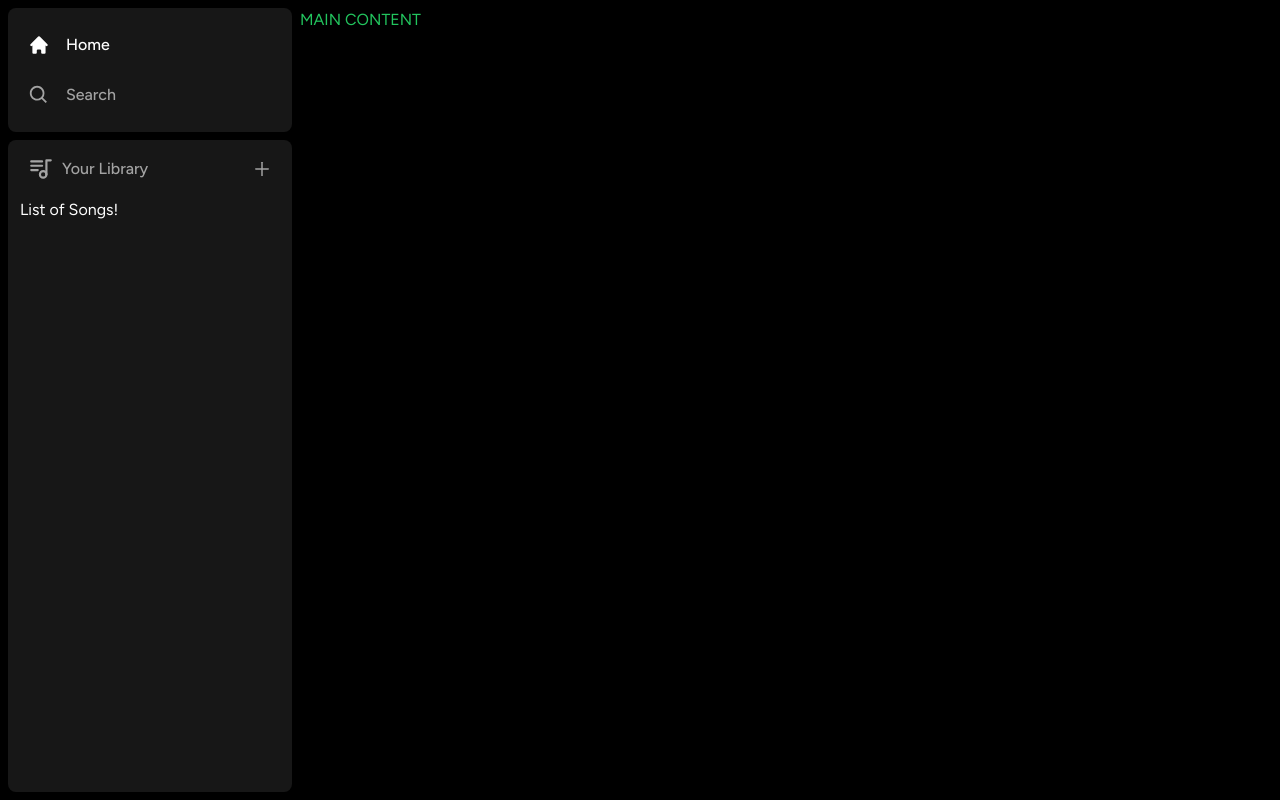
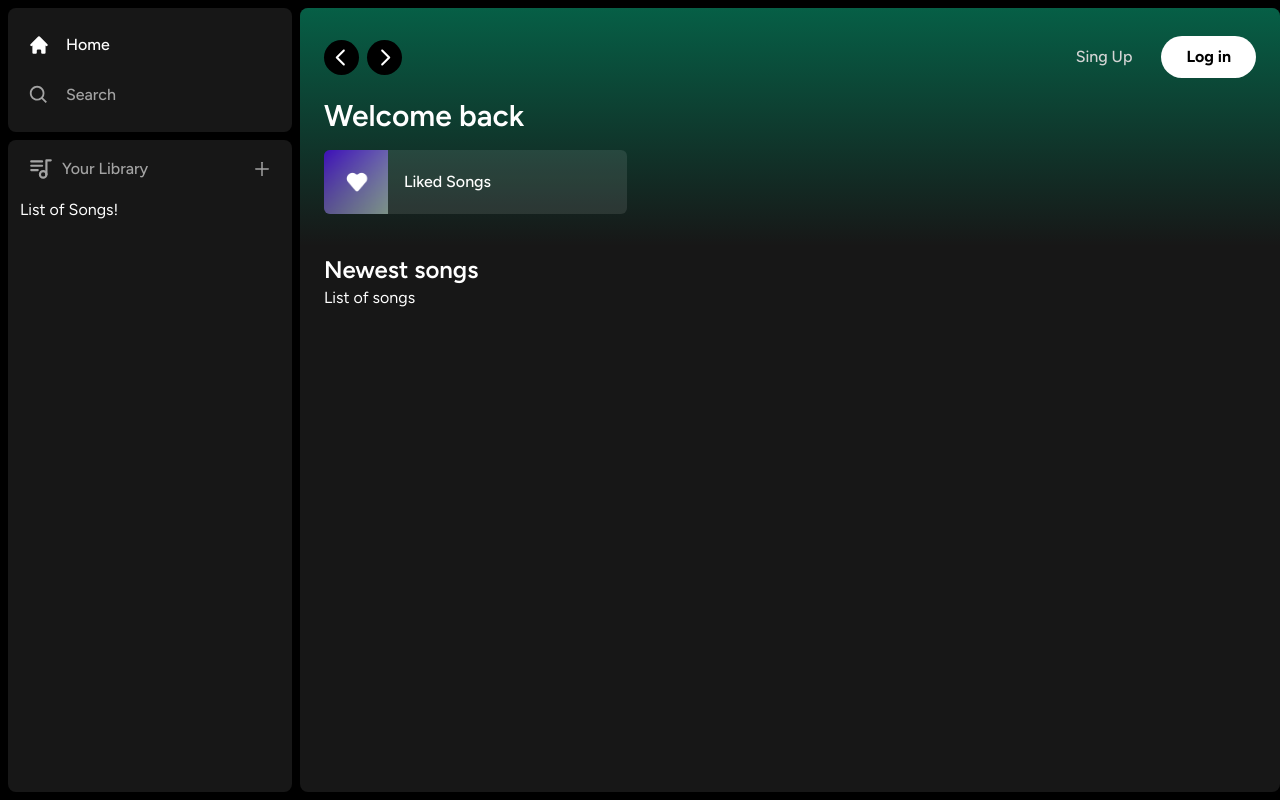
Before and after one commit to MilosDanilovic98/spotify-clone, a Next.js app: page / in a window 1280 px wide. Built offline with nearby package versions, Linux system fonts and the light colour scheme.

Commit message:
feature:Add Header

```diff
--- a/app/(site)/page.tsx
+++ b/app/(site)/page.tsx
@@ -1,9 +1,31 @@
-
+import Header from "@/components/Header";
+import ListItem from "@/components/ListItem";
 
 export default function Home() {
   return (
-    <main className="text-green-500">
-     MAIN CONTENT
+    <main className="bg-neutral-900 rounded-lg h-full w-full overflow-hidden overflow-y-auto">
+      <Header>
+        <div className="mb-2">
+          <h1 className="text-white text-3xl font-semibold">Welcome back</h1>
+          <div className="grid grid-cols-1 sm:grid-cols-2 xl:grid-cols-3 2xl:grid-cols-4 gap-3 mt-4">
+            <ListItem
+              image="/images/liked.png"
+              name={"Liked Songs"}
+              href={"liked"}
+            />
+          </div>
+        </div>
+      </Header>
+      <div className="mt-2 mb-7 px-6">
+        <div className="flex justify-between items-center">
+            <h1 className="text-white text-2xl font-semibold">
+                Newest songs
+            </h1>
+        </div>
+          <div>
+              List of songs
+          </div>
+      </div>
     </main>
-  )
+  );
 }
--- /dev/null
+++ b/components/Button.tsx
@@ -0,0 +1,23 @@
+import React, { forwardRef } from "react";
+import { twMerge } from "tailwind-merge";
+interface ButtonProps extends React.ButtonHTMLAttributes<HTMLButtonElement> {}
+const Button = forwardRef<HTMLButtonElement, ButtonProps>(
+  ({ className, children, disabled, type = "button", ...props }, ref) => {
+    return (
+      <button
+        type={type}
+        className={twMerge(
+          "w-full rounded-full bg-green-500 border border-transparent px-3 py-3 disabled:cursor-not-allowed disabled:opacity-50 text-black font-bold hover:opacity-75 transition ",
+          className
+        )}
+        disabled={disabled}
+        ref={ref}
+        {...props}
+      >
+        {children}
+      </button>
+    );
+  }
+);
+Button.displayName = "Button";
+export default Button;
--- /dev/null
+++ b/components/Header.tsx
@@ -0,0 +1,68 @@
+"use client";
+import React from "react";
+import { useRouter } from "next/navigation";
+import { twMerge } from "tailwind-merge";
+import { RxCaretLeft, RxCaretRight } from "react-icons/rx";
+import { HiHome } from "react-icons/hi";
+import {BiSearch} from "react-icons/bi";
+import Button from "@/components/Button";
+interface HeaderProps {
+  children: React.ReactNode;
+  className?: string;
+}
+const Header: React.FC<HeaderProps> = ({ children, className }) => {
+  const router = useRouter();
+  const handleLogout = () => {
+    //Logout handling
+  };
+  return (
+    <div
+      className={twMerge(
+        "h-fit bg-gradient-to-b from-emerald-800 p-6",
+        className
+      )}
+    >
+      <div className="w-full mb-4 flex items-center justify-between">
+        <div className="hidden md:flex gap-x-2 items-center">
+          <button
+            onClick={() => router.back()}
+            className="rounded-full bg-black flex items-center justify-center hover:opacity-75 transition"
+          >
+            <RxCaretLeft className="text-white" size={35} />
+          </button>
+          <button
+            onClick={() => router.forward()}
+            className="rounded-full bg-black flex items-center justify-center hover:opacity-75 transition"
+          >
+            <RxCaretRight className="text-white" size={35} />
+          </button>
+        </div>
+        <div className="flex md:hidden gap-x-2 items-center">
+          <button className="rounded-full p-2 bg-white flex items-center justify-center hover:opacity-75 transition">
+            <HiHome className="text-black" size={20} />
+          </button>
+          <button className="rounded-full p-2 bg-white flex items-center justify-center hover:opacity-75 transition">
+            <BiSearch className="text-black" size={20} />
+          </button>
+        </div>
+        <div className='flex justify-between items-center gap-x-4'>
+    <>
+    <div>
+      <Button onClick={()=>{}} className="bg-transparent text-neutral-300 font-medium">
+        Sing Up
+      </Button>
+    </div>
+      <div>
+        <Button onClick={()=>{}} className="bg-white px-6 py-2">
+          Log in
+        </Button>
+      </div>
+    </>
+        </div>
+      </div>
+      {children}
+    </div>
+  );
+};
+
+export default Header;
--- /dev/null
+++ b/components/ListItem.tsx
@@ -0,0 +1,32 @@
+"use client";
+import React from "react";
+import { useRouter } from "next/navigation";
+import Image from "next/image";
+import {FaPlay} from "react-icons/fa";
+
+interface ListItemProps {
+  image: string;
+  name: string;
+  href: string;
+}
+const ListItem: React.FC<ListItemProps> = ({ image, name, href }) => {
+  const router = useRouter();
+  const onClick = () => {
+    router.push(href);
+  };
+  return (
+    <button onClick={onClick} className="relative group flex items-center rounded-md overflow-hidden gap-x-4 bg-neutral-100/10 hover:bg-neutral-100/20 transition pr-4">
+      <div className="relative min-h-[64px] min-w-[64px]">
+        <Image className="object-cover" fill src={image} alt={"image"} />
+      </div>
+      <p className="font-medium truncate py-5">
+        {name}
+      </p>
+        <div className="absolute transition opacity-0 rounded-full flex items-center justify-center bg-green-500 p-4 drop-shadow-md right-5 group-hover:opacity-100 hover:scale-110">
+            <FaPlay className="text-black"/>
+        </div>
+    </button>
+  );
+};
+
+export default ListItem;
```
Also changed, not shown: public/images/liked.png (added).
